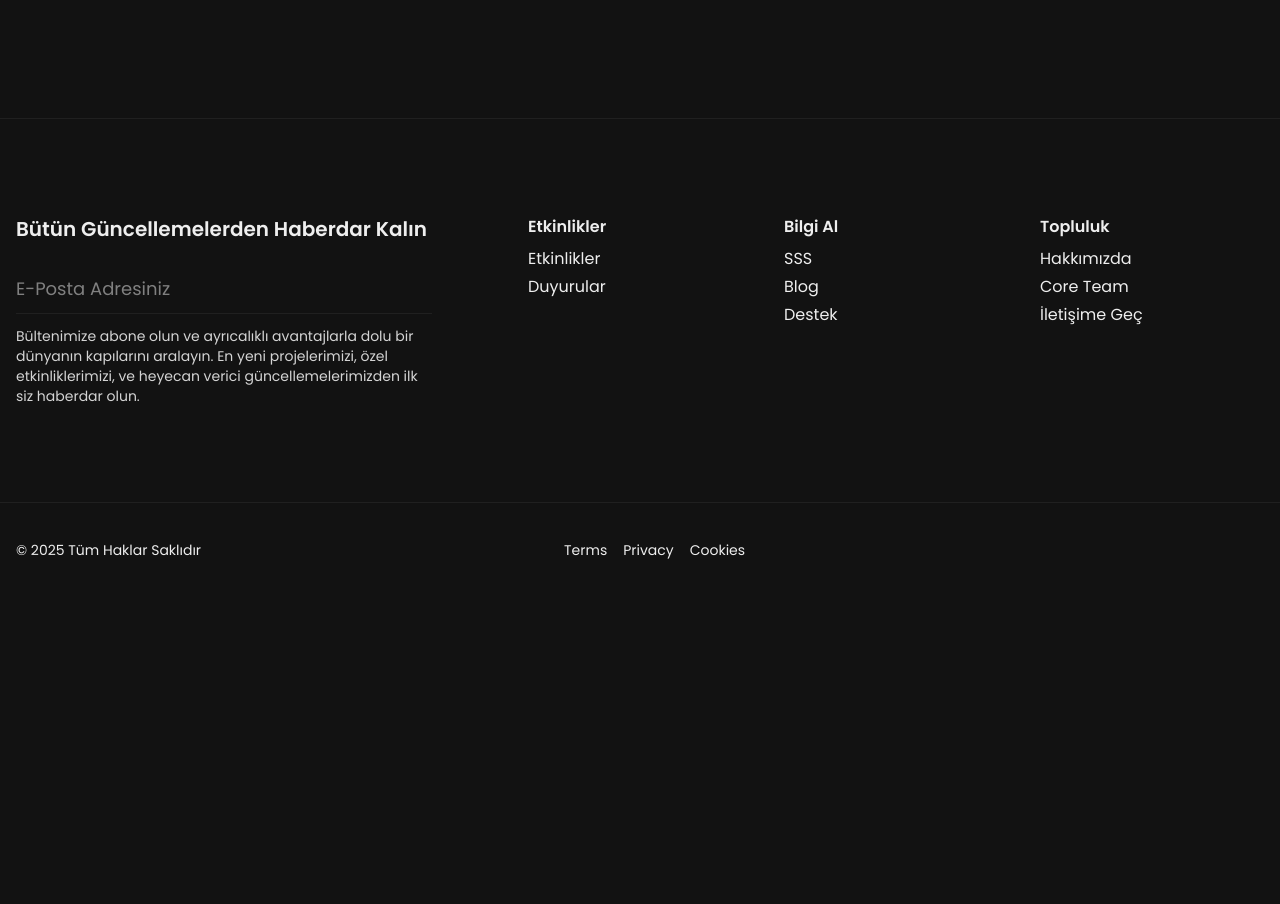
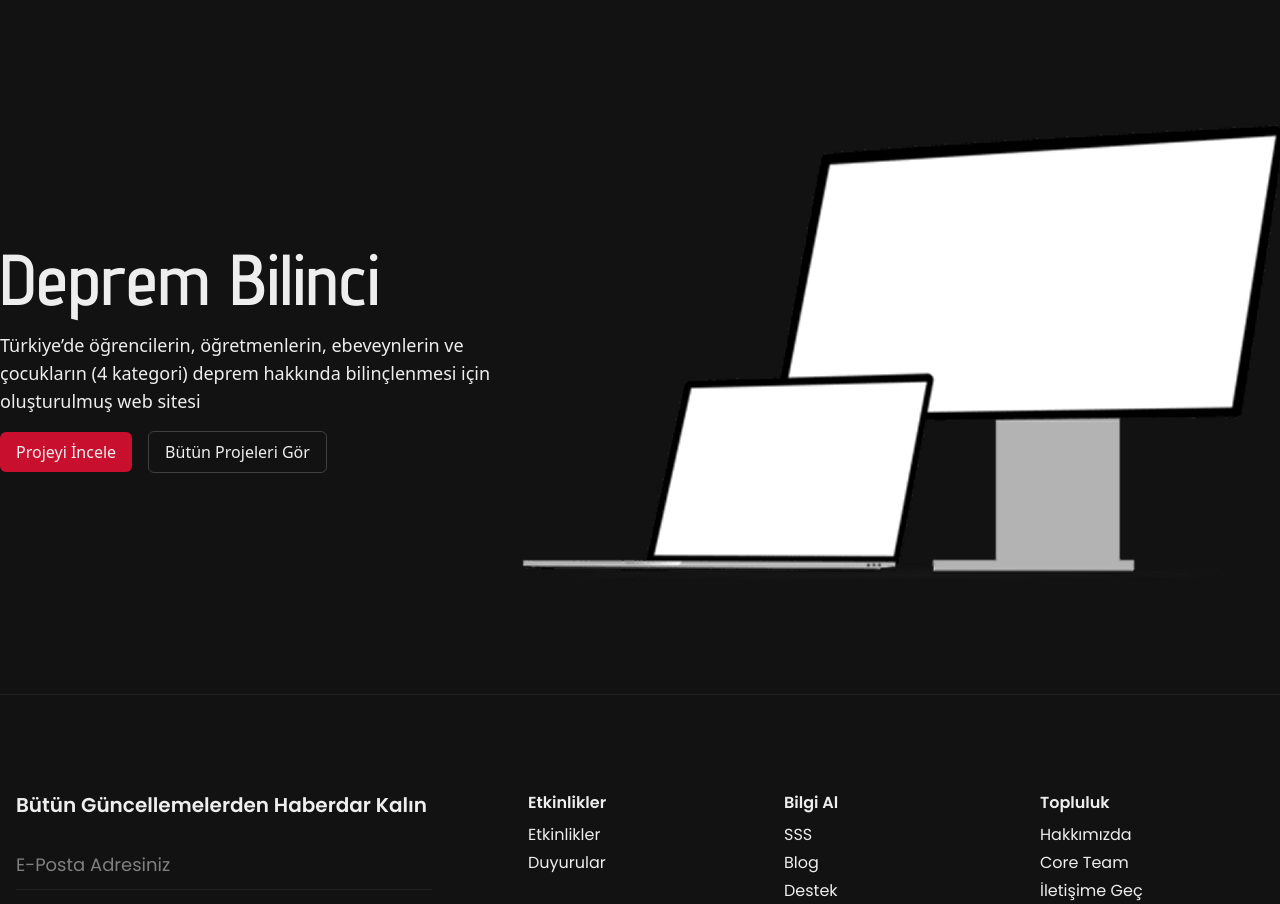
Before and after one commit to HSD-OSTIMTECH/HSD-Landing, a Next.js app: page / in a window 1280 px wide. Shown: the part 823-1727 px from the top of the page. Before the commit the page ends 1420 px from the top, so only its background shows below. Built offline with nearby package versions, Linux system fonts and the light colour scheme; some icons are missing.

Commit message:
feat: added last project section in main page

```diff
--- a/pages/index.tsx
+++ b/pages/index.tsx
@@ -4,31 +4,51 @@ import Button from "@/components/ui/button";
 export default function Home() {
   return (
     <div className="my-24">
-
-
-
       <section className="max-w-7xl container mx-auto flex items-center justify-between relative">
-        <h1 className="text-3xl sm:text-5xl md:text-7xl font-advent-pro font-semibold max-w-lg">Huawei Student Developers OSTIM Teknik Üniversitesi</h1>
+        <h1 className="text-3xl sm:text-5xl md:text-7xl font-advent-pro font-semibold max-w-lg">
+          Huawei Student Developers OSTIM Teknik Üniversitesi
+        </h1>
 
         <div className="max-w-sm flex flex-col items-start gap-2">
           <p className="text-lg ">
-            Topluluğumuzun etkinlikleri kaçırmamak için hemen giriş yap, sen de bu etkinliklerde yer al! Hemen aşağıdaki butondan giriş yapabilirsin.
+            Topluluğumuzun etkinlikleri kaçırmamak için hemen giriş yap, sen de
+            bu etkinliklerde yer al! Hemen aşağıdaki butondan giriş
+            yapabilirsin.
           </p>
 
           <Button variant="primary">Giriş Yap</Button>
-
         </div>
 
         <div className="absolute -top-16 left-4 w-24 h-24 bg-primary rounded-full -z-10 blur-3xl" />
         <div className="absolute -bottom-24 right-16 w-24 h-24 bg-primary rounded-full -z-10 blur-3xl" />
-
       </section>
 
       <section className="flex items-center gap-3 my-24">
         <TeamSlider />
       </section>
 
+      <section className="max-w-7xl container mx-auto flex items-center justify-between my-24">
+        <div className="flex flex-col items-start gap-4">
+          <h2 className="text-3xl sm:text-5xl md:text-7xl font-advent-pro font-semibold max-w-lg">
+            Deprem Bilinci
+          </h2>
+          <p className="text-lg ">
+            Türkiye’de öğrencilerin, öğretmenlerin, ebeveynlerin ve çocukların
+            (4 kategori) deprem hakkında bilinçlenmesi için oluşturulmuş web
+            sitesi
+          </p>
+          <div className="flex items-center gap-4">
+            <Button variant="primary" href="/projects/deprem-bilinci">
+              Projeyi İncele
+            </Button>
+            <Button variant="outline" href="/projects/deprem-bilinci">
+              Bütün Projeleri Gör
+            </Button>
+          </div>
+        </div>
 
+        <img src="/images/mockap.png" alt="mockap for index page" />
+      </section>
     </div>
   );
 }
```
Also changed, not shown: public/images/mockap.png (added).
